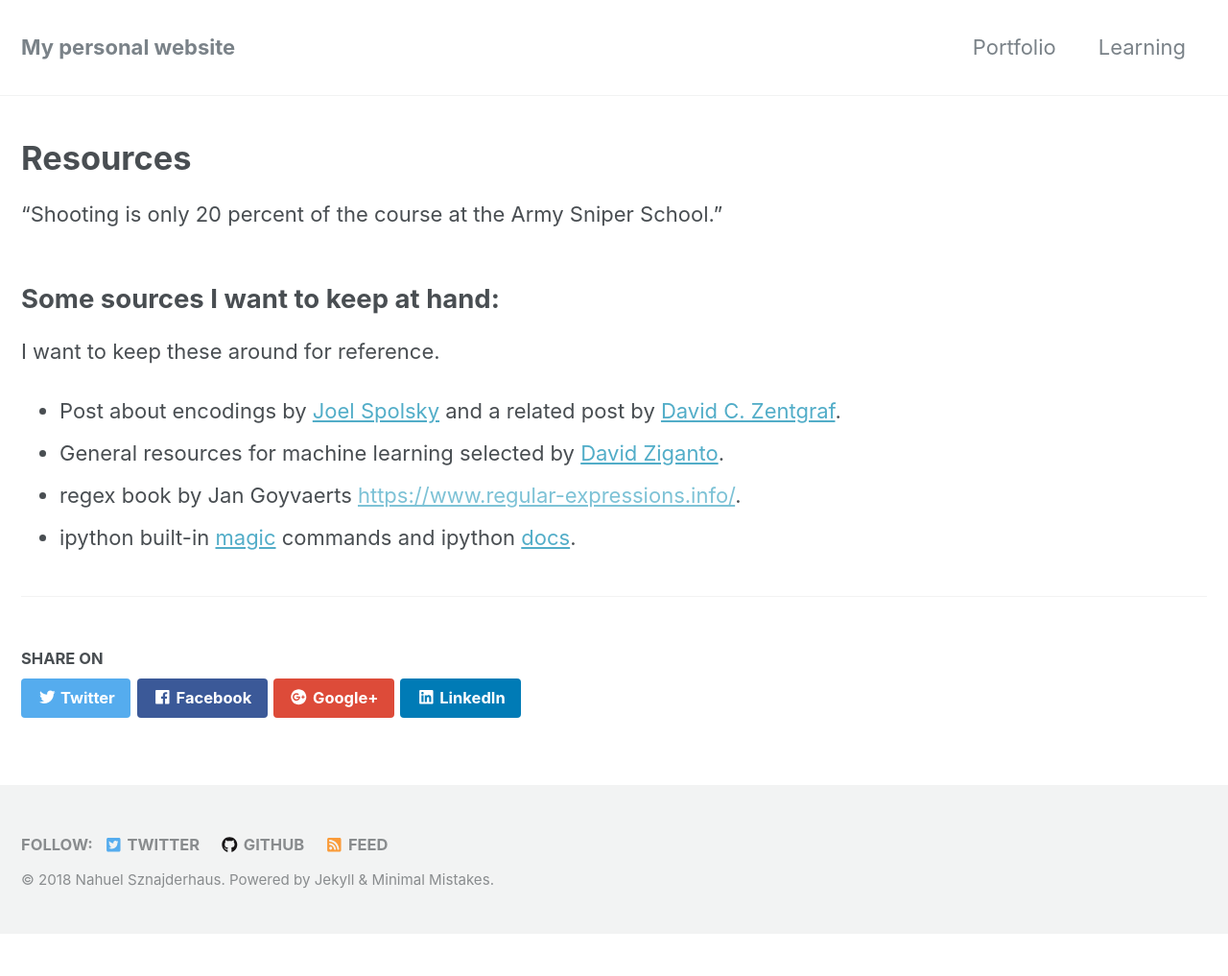
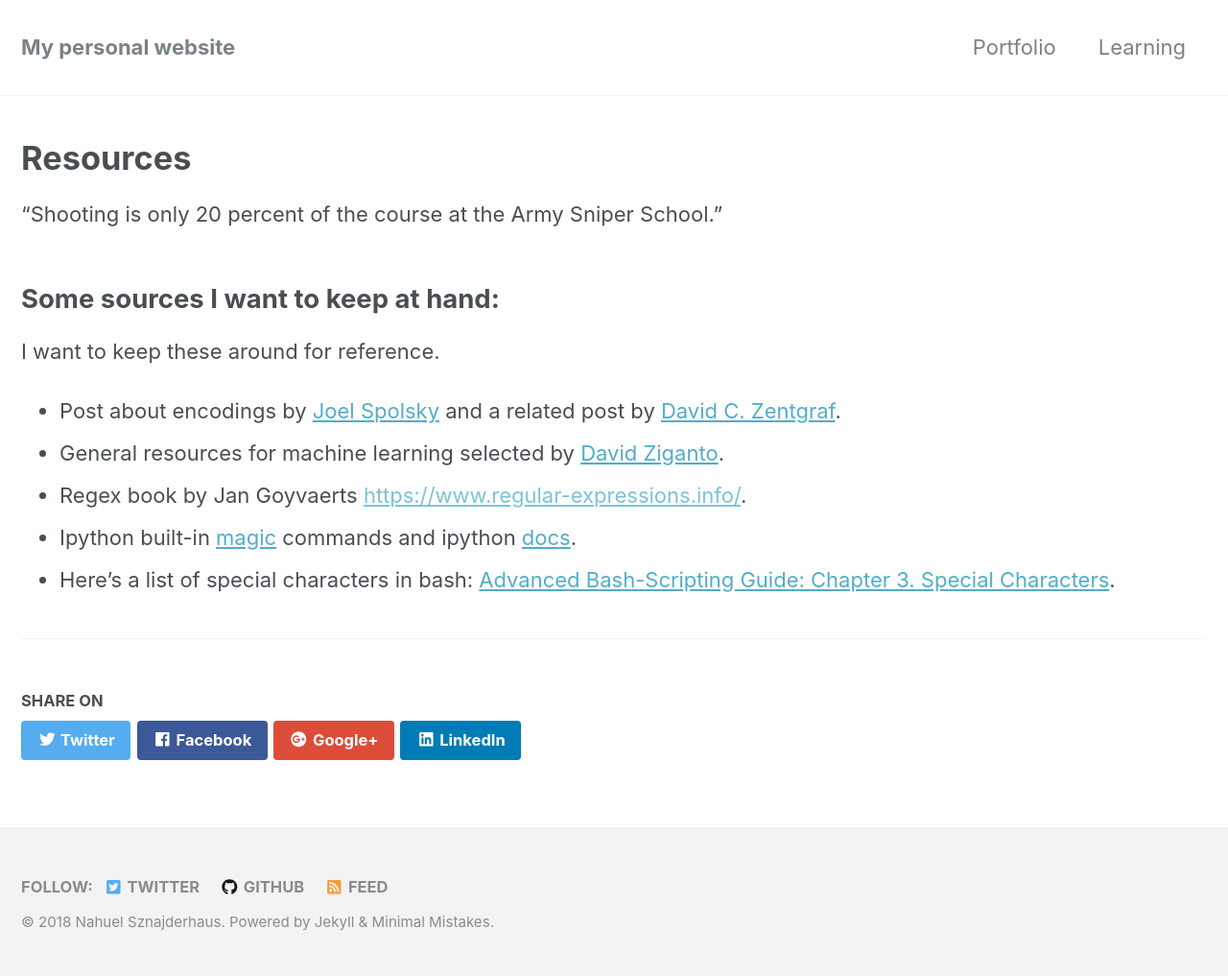
Before and after one commit to nahusznaj/nahusznaj.github.io, a Jekyll site: the page built from _posts/learning/2018-07-29-other-sources_2.md, in a window 1280 px wide. Shown: the whole page at 96% size. Built offline with Jekyll 4.4.1, drawn with Linux system fonts in a browser that asks for light colours; nearby versions of some CDN libraries; before the commit the page ends 973 px from its top, so only the background shows below that.

Commit message:
Update 2018-07-29-other-sources_2.md

```diff
--- a/_posts/learning/2018-07-29-other-sources_2.md
+++ b/_posts/learning/2018-07-29-other-sources_2.md
@@ -17,5 +17,6 @@ I want to keep these around for reference.
 
  - Post about encodings by [Joel Spolsky](https://www.joelonsoftware.com/2003/10/08/the-absolute-minimum-every-software-developer-absolutely-positively-must-know-about-unicode-and-character-sets-no-excuses/) and a related post by [David C. Zentgraf](http://kunststube.net/encoding/).
  - General resources for machine learning selected by [David Ziganto](https://dziganto.github.io/resources/).
- - regex book by Jan Goyvaerts [https://www.regular-expressions.info/]().
- - ipython built-in [magic](https://ipython.readthedocs.io/en/stable/interactive/magics.html) commands and ipython [docs](https://ipython.org/ipython-doc/3/interactive/magics.html).
+ - Regex book by Jan Goyvaerts [https://www.regular-expressions.info/]().
+ - Ipython built-in [magic](https://ipython.readthedocs.io/en/stable/interactive/magics.html) commands and ipython [docs](https://ipython.org/ipython-doc/3/interactive/magics.html).
+ - Here's a list of special characters in bash: [Advanced Bash-Scripting Guide: Chapter 3. Special Characters](http://tldp.org/LDP/abs/html/special-chars.html).
```
